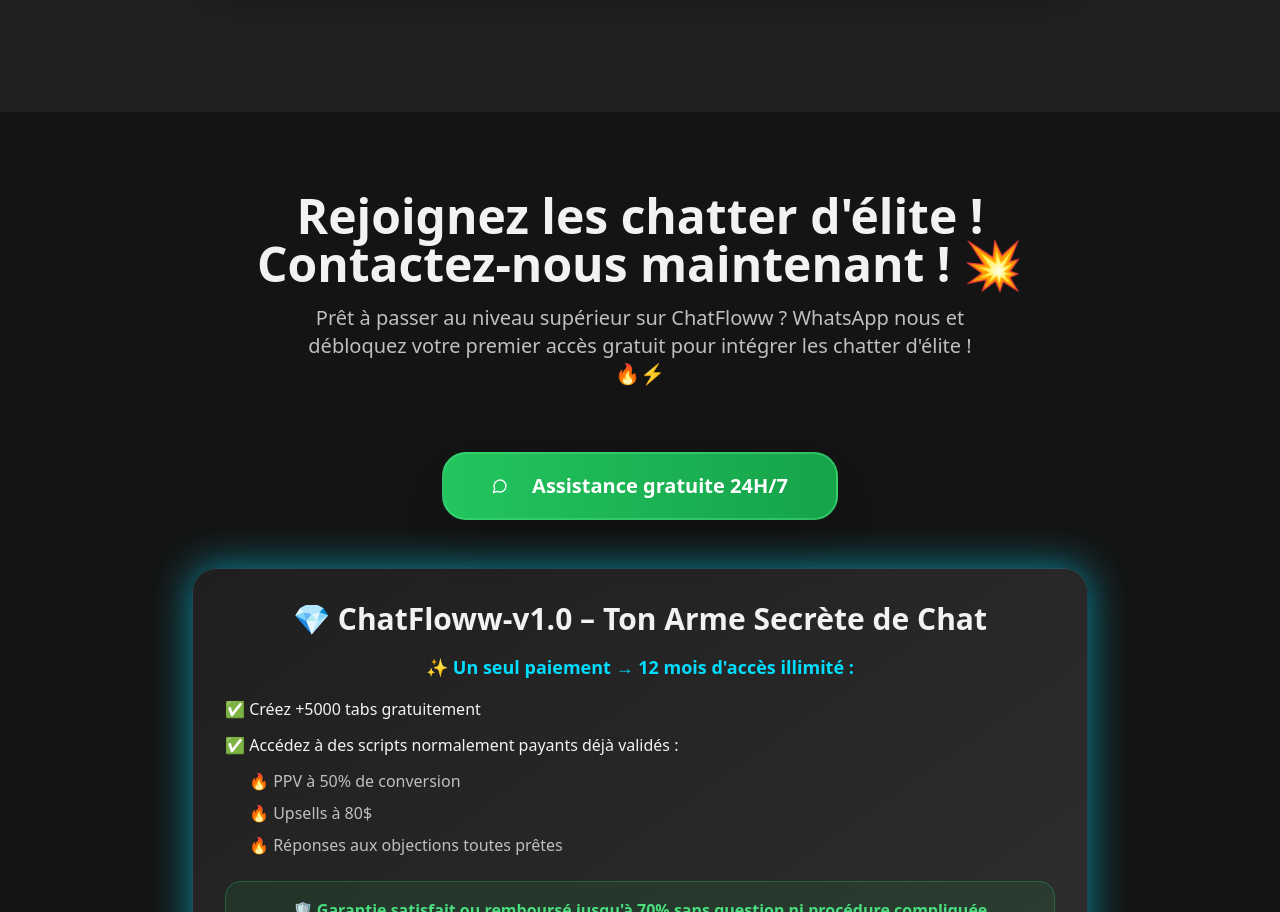
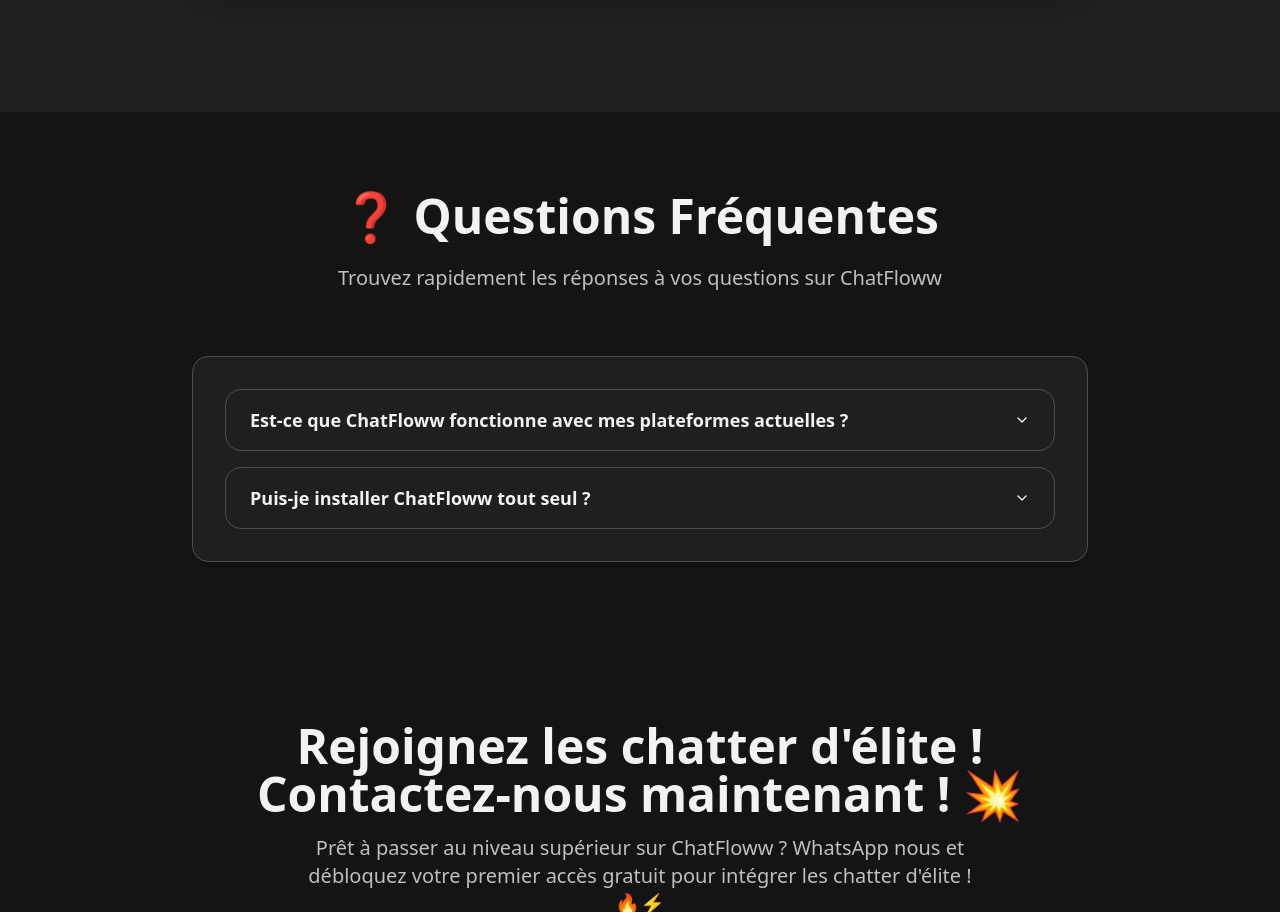
Before and after one commit to SmartESP-Team/chatfloww-ai-launcher, a React (Vite) app: page / in a window 1280 px wide. Shown: the part 4438-5350 px from the top of the page. Built offline with nearby package versions, Linux system fonts and the light colour scheme.

Commit message:
Add FAQ section
Add a new section to the website with frequently asked questions about ChatFloww's compatibility and installation process.

```diff
--- /dev/null
+++ b/src/components/FAQ.tsx
@@ -0,0 +1,50 @@
+import { useLanguage } from "@/contexts/LanguageContext";
+import {
+  Accordion,
+  AccordionContent,
+  AccordionItem,
+  AccordionTrigger,
+} from "@/components/ui/accordion";
+
+const FAQ = () => {
+  const { t } = useLanguage();
+
+  return (
+    <section className="py-20 px-6 bg-background">
+      <div className="max-w-4xl mx-auto">
+        <div className="text-center mb-16">
+          <h2 className="text-4xl md:text-5xl font-bold text-foreground mb-6">
+            {t('faq.title')}
+          </h2>
+          <p className="text-xl text-muted-foreground max-w-2xl mx-auto">
+            {t('faq.subtitle')}
+          </p>
+        </div>
+
+        <div className="bg-card border border-border rounded-2xl p-8 shadow-lg">
+          <Accordion type="single" collapsible className="w-full space-y-4">
+            <AccordionItem value="item-1" className="border border-border rounded-lg px-6">
+              <AccordionTrigger className="text-left text-lg font-semibold text-foreground hover:text-primary transition-colors">
+                {t('faq.question1')}
+              </AccordionTrigger>
+              <AccordionContent className="text-muted-foreground text-base leading-relaxed pt-2 pb-4">
+                {t('faq.answer1')}
+              </AccordionContent>
+            </AccordionItem>
+
+            <AccordionItem value="item-2" className="border border-border rounded-lg px-6">
+              <AccordionTrigger className="text-left text-lg font-semibold text-foreground hover:text-primary transition-colors">
+                {t('faq.question2')}
+              </AccordionTrigger>
+              <AccordionContent className="text-muted-foreground text-base leading-relaxed pt-2 pb-4">
+                {t('faq.answer2')}
+              </AccordionContent>
+            </AccordionItem>
+          </Accordion>
+        </div>
+      </div>
+    </section>
+  );
+};
+
+export default FAQ;
--- a/src/contexts/LanguageContext.tsx
+++ b/src/contexts/LanguageContext.tsx
@@ -204,6 +204,44 @@ const translations: Translations = {
     EN: 'Julie R., model creator',
     ES: 'Julie R., modelo creadora',
     DE: 'Julie R., Model-Erstellerin'
+  },
+
+  // FAQ Section
+  'faq.title': {
+    FR: '❓ Questions Fréquentes',
+    EN: '❓ Frequently Asked Questions',
+    ES: '❓ Preguntas Frecuentes',
+    DE: '❓ Häufig gestellte Fragen'
+  },
+  'faq.subtitle': {
+    FR: 'Trouvez rapidement les réponses à vos questions sur ChatFloww',
+    EN: 'Quickly find answers to your questions about ChatFloww',
+    ES: 'Encuentra rápidamente las respuestas a tus preguntas sobre ChatFloww',
+    DE: 'Finden Sie schnell Antworten auf Ihre Fragen zu ChatFloww'
+  },
+  'faq.question1': {
+    FR: 'Est-ce que ChatFloww fonctionne avec mes plateformes actuelles ?',
+    EN: 'Does ChatFloww work with my current platforms?',
+    ES: '¿ChatFloww funciona con mis plataformas actuales?',
+    DE: 'Funktioniert ChatFloww mit meinen aktuellen Plattformen?'
+  },
+  'faq.answer1': {
+    FR: 'Oui ! ChatFloww est compatible avec les logiciels de chatting comme Infloww, Reveal, MYM, Mymic, ainsi que sur Discord et Questions Fréquentes',
+    EN: 'Yes! ChatFloww is compatible with chatting software like Infloww, Reveal, MYM, Mymic, as well as Discord and Frequently Asked Questions',
+    ES: '¡Sí! ChatFloww es compatible con software de chat como Infloww, Reveal, MYM, Mymic, así como Discord y Preguntas Frecuentes',
+    DE: 'Ja! ChatFloww ist kompatibel mit Chat-Software wie Infloww, Reveal, MYM, Mymic, sowie Discord und häufig gestellte Fragen'
+  },
+  'faq.question2': {
+    FR: 'Puis-je installer ChatFloww tout seul ?',
+    EN: 'Can I install ChatFloww by myself?',
+    ES: '¿Puedo instalar ChatFloww yo solo?',
+    DE: 'Kann ich ChatFloww selbst installieren?'
+  },
+  'faq.answer2': {
+    FR: 'Oui, c\'est très simple. Après le téléchargement, une assistante vous contacte directement et vous accompagne pas à pas pour la mise en place. Telegram.',
+    EN: 'Yes, it\'s very simple. After downloading, an assistant contacts you directly and guides you step by step through the setup. Telegram.',
+    ES: 'Sí, es muy simple. Después de la descarga, una asistente te contacta directamente y te acompaña paso a paso para la configuración. Telegram.',
+    DE: 'Ja, es ist sehr einfach. Nach dem Download kontaktiert Sie eine Assistentin direkt und begleitet Sie Schritt für Schritt bei der Einrichtung. Telegram.'
   }
 };
 
--- a/src/pages/Index.tsx
+++ b/src/pages/Index.tsx
@@ -10,6 +10,7 @@ import RevenueAnimation from "@/components/RevenueAnimation";
 import VideoPlayer from "@/components/VideoPlayer";
 import PrivacyPolicy from "@/components/PrivacyPolicy";
 import TeamMessage from "@/components/TeamMessage";
+import FAQ from "@/components/FAQ";
 
 const Index = () => {
   return (
@@ -30,6 +31,7 @@ const Index = () => {
         <HowItWorks />
         <Testimonials />
         <TeamMessage />
+        <FAQ />
         <Contact />
         <FinalCTA />
         <PrivacyPolicy />
```
